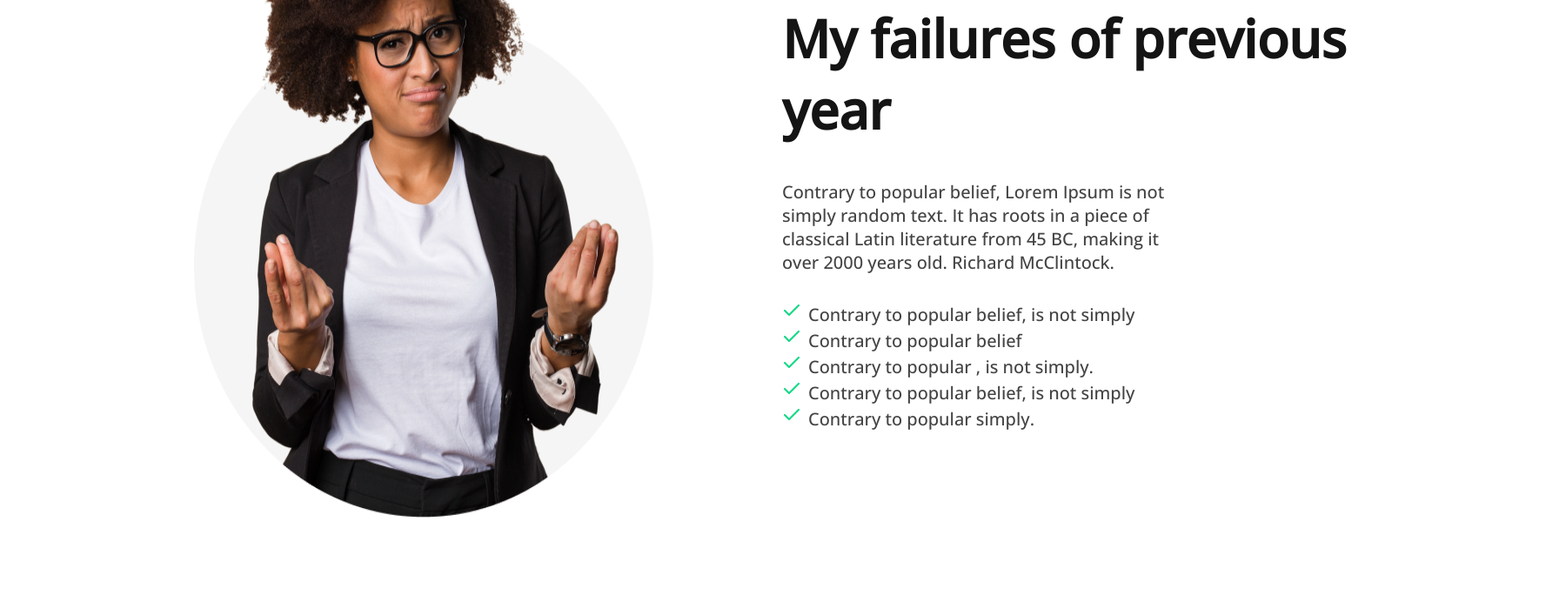
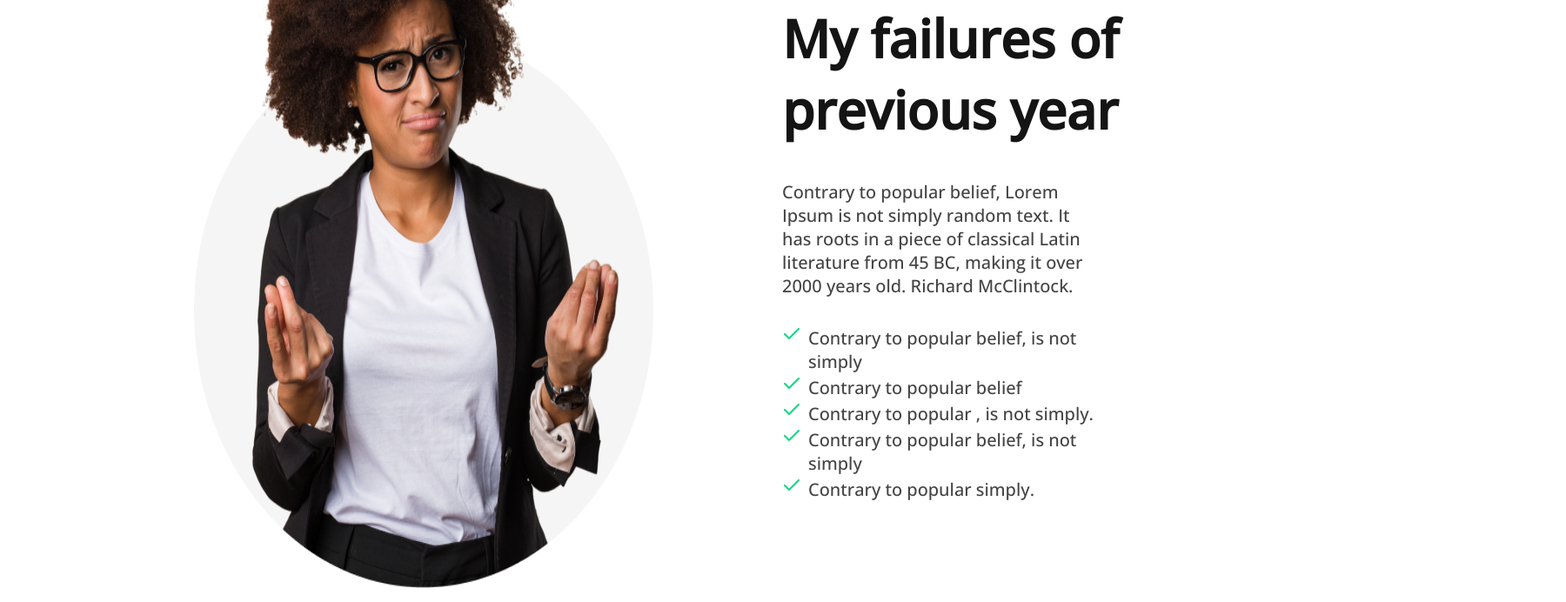
Before and after one commit to Siam-WD/creative-developer, a plain HTML site: page index.html in a window 1280 px wide. Shown: the part 1105-1797 px from the top of the page at 87% size, 1800 px wide, since content can reach past the window. Drawn offline with nearby package versions, Linux system fonts and the light colour scheme; files whose address does not match are found by name.

Commit message:
last modify

```diff
--- a/styles/style.css
+++ b/styles/style.css
@@ -36,7 +36,7 @@ header{
 }
 /* My failures of previous year */
 .failure-container{
-    width: 1600px;
+    width: 1300px;
     margin: 100px 200px;
     display: flex;
 }
@@ -50,7 +50,7 @@ header{
     padding: 0 0 40px 0;
 }
 .failure-container .description{
-    margin: 0 250px 0 0;
+    margin: 0 50px 0 0;
 }
 
 .failure-content{
```
